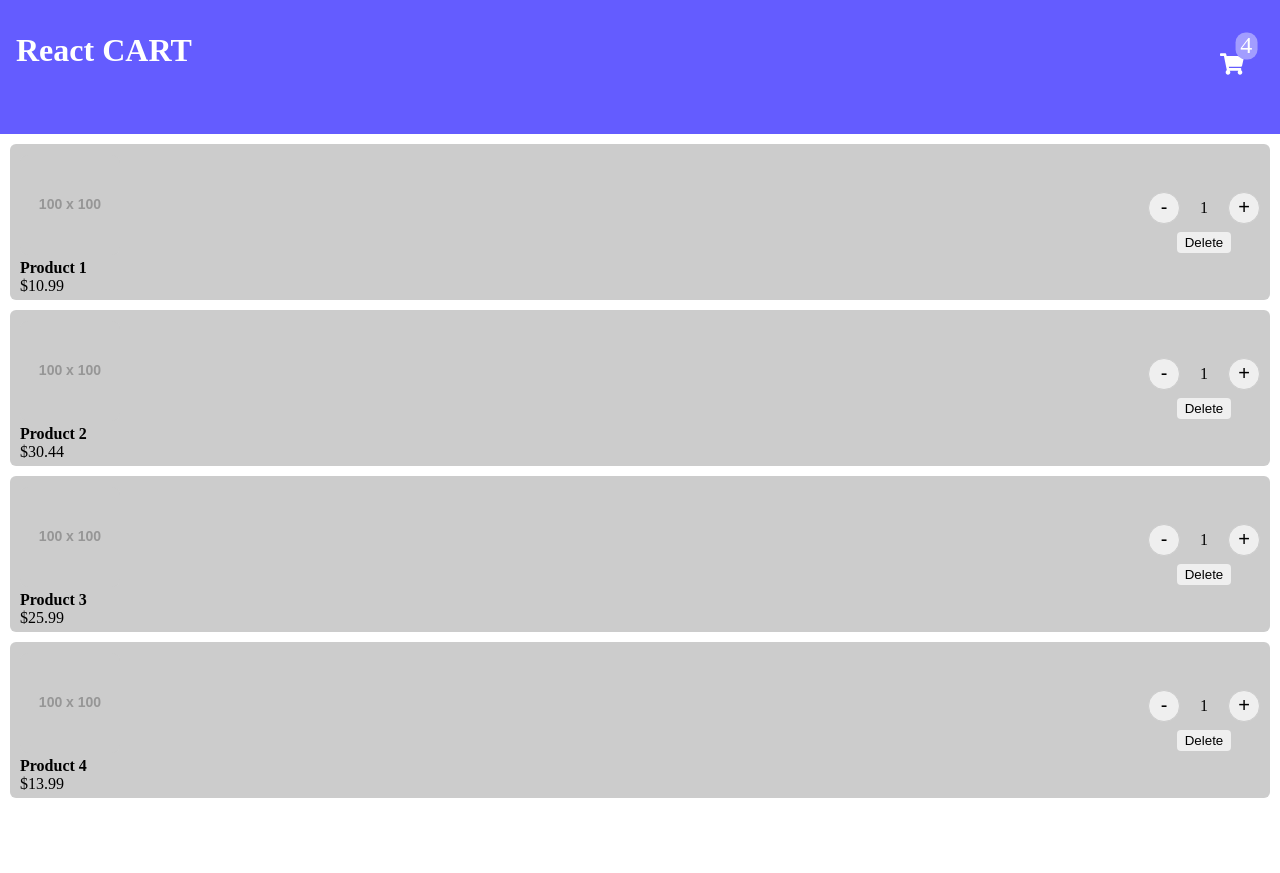
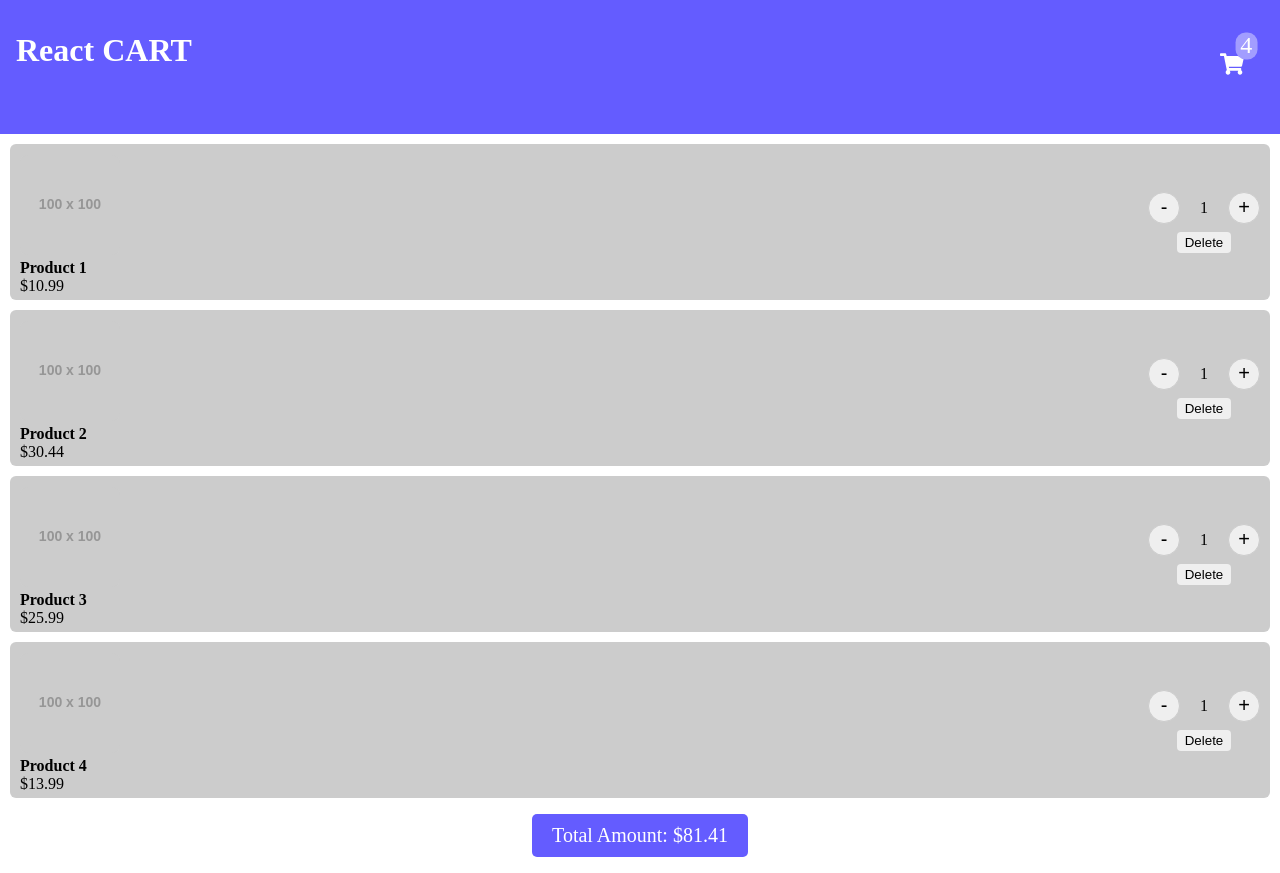
Before and after one commit to aruntutter/react-hooks-cart, a React (Create React App) app: page / in a window 1280 px wide. Before the commit the page ends 808 px from the top, so only its background shows below. Built offline with nearby package versions, Linux system fonts and the light colour scheme.

Commit message:
total amount component added

```diff
--- a/src/components/constant/ParentComponent.js
+++ b/src/components/constant/ParentComponent.js
@@ -2,6 +2,7 @@
 import React, { useState, useEffect } from "react";
 import Product from "../product/Product";
 import Navbar from "../navbar/Navbar";
+import TotalAmount from "../total/TotalAmount";
 
 const ParentComponent = () => {
   const [products, setProducts] = useState([
@@ -35,11 +36,21 @@ const ParentComponent = () => {
     },
   ]);
 
+  const [totalPrice, setTotalPrice] = useState(0);
   const [totalCount, setTotalCount] = useState(0);
 
   useEffect(() => {
+    updateTotalPrice();
     updateTotalCount();
   }, [products]);
+
+  const updateTotalPrice = () => {
+    const totalPrice = products.reduce(
+      (total, product) => total + product.price * product.quantity,
+      0
+    );
+    setTotalPrice(totalPrice);
+  };
 
   const updateTotalCount = () => {
     const count = products.reduce(
@@ -74,9 +85,11 @@ const ParentComponent = () => {
           quantity={product.quantity}
           onQuantityChange={handleQuantityChange}
           onDelete={handleDelete}
+          updateTotalPrice={updateTotalPrice}
           updateTotalCount={updateTotalCount}
         />
       ))}
+      <TotalAmount totalPrice={totalPrice} />
     </div>
   );
 };
--- /dev/null
+++ b/src/components/total/TotalAmount.css
@@ -0,0 +1,14 @@
+.total-amount {
+  display: flex;
+  align-items: center;
+  justify-content: center;
+  margin: 1rem auto;
+}
+
+.total-amount p {
+  font-size: 20px;
+  padding: 10px 20px;
+  color: #fff;
+  background-color: #645CFF;
+  border-radius: 5px;
+}
--- /dev/null
+++ b/src/components/total/TotalAmount.js
@@ -0,0 +1,12 @@
+import React from "react";
+import "./TotalAmount.css";
+
+const TotalAmount = ({ totalPrice }) => {
+  return (
+    <div className="total-amount">
+      <p>Total Amount: ${totalPrice.toFixed(2)}</p>
+    </div>
+  );
+};
+
+export default TotalAmount;
```
